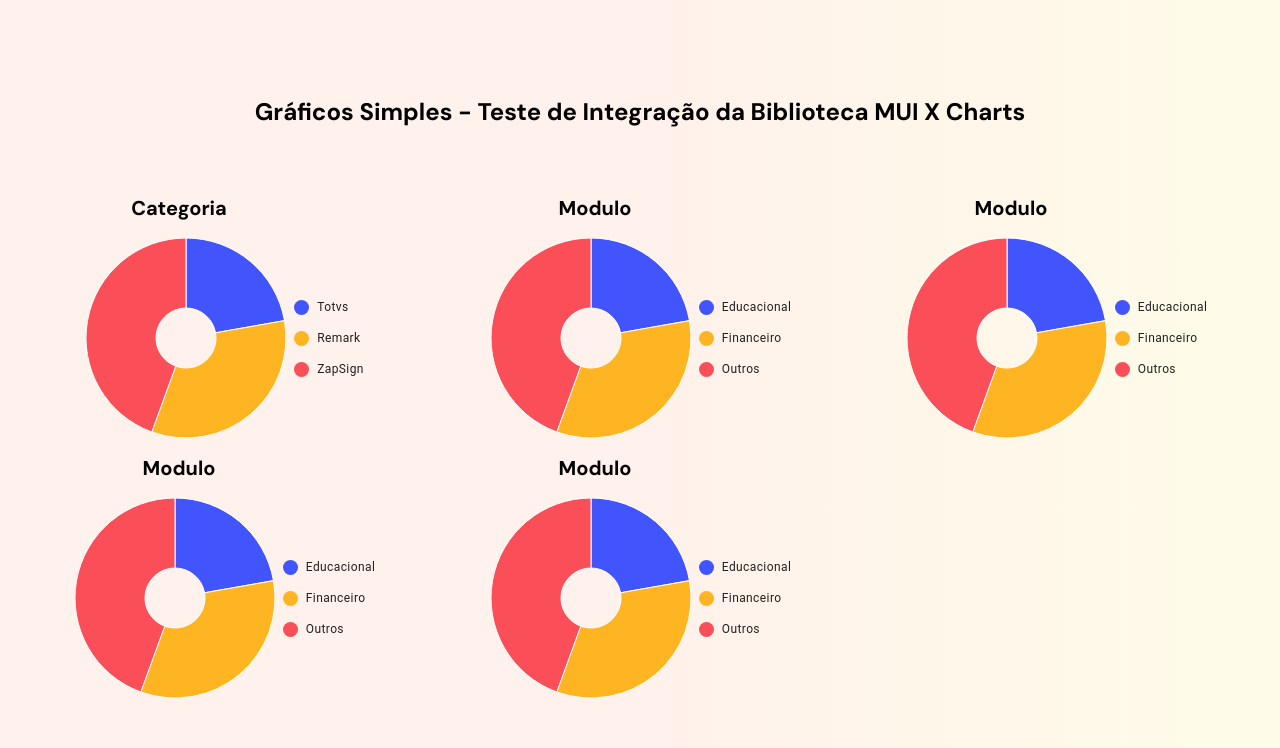
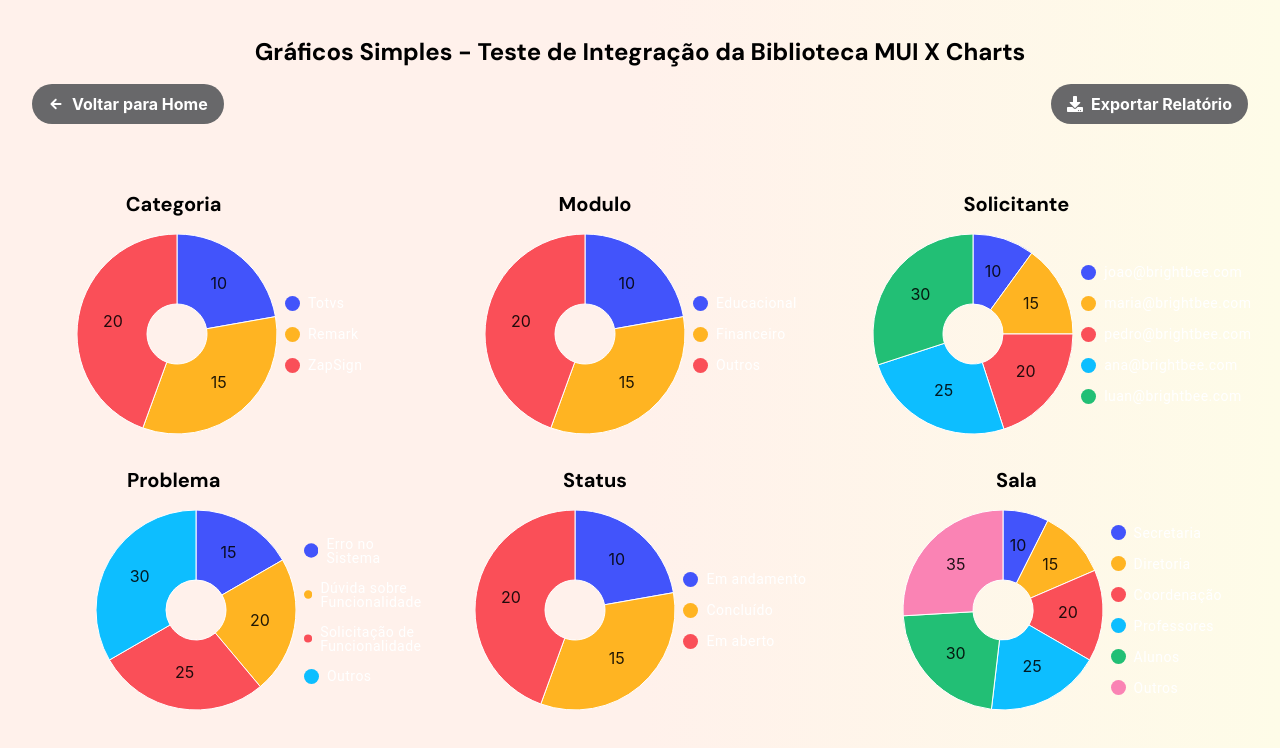
Before and after one commit to jp066/chamados-internos, a React (Create React App) app: page / in a window 1280 px wide. Shown: the top 748 px of the page. Built offline with nearby package versions, Linux system fonts and the light colour scheme; no server answers.

Commit message:
feat: adicionando funcionalidade de exportar relatorio em pdf

```diff
--- a/package.json
+++ b/package.json
@@ -20,6 +20,7 @@
     "flowbite-react": "^0.12.9",
     "iconoir-react": "^7.11.0",
     "motion": "^12.23.18",
+    "pdf-lib": "^1.17.1",
     "react": "^19.1.1",
     "react-dom": "^19.1.1",
     "react-dropzone": "^14.3.8",
--- a/src/App.css
+++ b/src/App.css
@@ -139,3 +139,12 @@ body:not(.dark) .custom-modal-small {
   font-weight: "semi-bold";
   border-radius: 9999px;
 }
+
+.swal-wide {
+  background-color: rgb(30 41 59) !important;
+  color: rgb(255, 255, 255) !important;
+  width: 600px !important;
+  max-width: 90% !important;
+  font-size: 1.2rem !important;
+  border-radius: 25px !important;
+}
--- a/src/components/charts/charts_simple.jsx
+++ b/src/components/charts/charts_simple.jsx
@@ -1,15 +1,56 @@
 import { PieChart } from "@mui/x-charts/PieChart";
-import Box from "@mui/material/Box";
-
+import { FaDownload } from "react-icons/fa";
+import { IoMdArrowRoundBack } from "react-icons/io";
+import { useNavigate } from "react-router-dom";
+import {
+  dataCategory,
+  dataModule,
+  dataRequester,
+  dataProblem,
+  dataStatus,
+  dataRoom,
+} from "../../utils/mocks";
 
 export function ChartSimple() {
+  const navigate = useNavigate();
+  // Dados fictícios para os gráficos de pizza.
+  // Os dados verdadeiros vem do firestore.
+  // Serão primeiro processados por uma funcção que os retornará no formato abaixo.
+  // Um array de objetos com id, value e label.
+  const legendSxGlobal = {
+    fontSize: 14,
+    color: "#ffffff", // texto da legenda
+  };
   return (
-    <div className="min-h-screen bg-gradient-to-r from-brightbee-50 via-brightbee-50 to-yellow-50 dark:from-brightbeeDark-1 dark:via-brightbeeDark-13 dark:to-brightbeeDark-1 transition-colors duration-500 p-4">
-      <h1 className="text-center font-sans font-bold text-2xl mt-20 text-brightbeeDark-900 dark:text-white">
+    <div
+      className={`
+        min-h-screen bg-gradient-to-r from-brightbee-50 via-brightbee-50 to-yellow-50 dark:from-brightbeeDark-1
+        dark:via-brightbeeDark-13 dark:to-brightbeeDark-1 transition-colors duration-500 p-4`}
+    >
+      <h1 className="text-center font-sans font-bold text-2xl mt-5 text-brightbeeDark-900 dark:text-white">
         Gráficos Simples - Teste de Integração da Biblioteca MUI X Charts
       </h1>
-      <div className="flex items-stretch grid grid-cols-3 mt-[50px]">
-        <Box width="100%">
+      <div className="flex justify-between ml-4 mr-4 mt-4">
+        <button
+          className="bg-brightbeeDark-15 hover:bg-brightbeeDark-13 text-white font-bold py-2 px-4 rounded-full transition-colors duration-300 flex items-center"
+          onClick={() => {
+            navigate("/");
+          }}
+        >
+          <IoMdArrowRoundBack className="inline-block mr-2" />
+          Voltar para Home
+        </button>
+        <button
+          className="bg-brightbeeDark-15 hover:bg-brightbeeDark-13 text-white font-bold py-2 px-4 rounded-full transition-colors duration-300 flex items-center"
+          onClick={() => {}}
+        >
+          <FaDownload className="inline-block mr-2" />
+          Exportar Relatório
+        </button>
+      </div>
+      <div
+        className="flex items-stretch grid mt-[50px] sm:grid-cols-1 md:grid-cols-3 lg:grid-cols-3 xl:grid-cols-3 gap-4">
+        <div className="chart-container">
           <h1 className="text-center mr-[90px] mb-4 font-sans font-bold text-xl mt-4 text-brightbeeDark-900 dark:text-white">
             Categoria
           </h1>
@@ -17,20 +58,20 @@ export function ChartSimple() {
             className="ml-[10px]"
             series={[
               {
-                data: [
-                  { id: 0, value: 10, label: "Totvs" },
-                  { id: 1, value: 15, label: "Remark" },
-                  { id: 2, value: 20, label: "ZapSign" },
-                ],
                 innerRadius: 30,
                 outerRadius: 100,
+                data: dataCategory,
+                arcLabel: "value",
               },
             ]}
             width={200}
             height={200}
+            slotProps={{
+              legend: { sx: legendSxGlobal, position: "bottom" },
+            }}
           />
-        </Box>
-        <Box width="100%">
+        </div>
+        <div className="chart-container">
           <h1 className="text-center mr-[90px] mb-4 font-sans font-bold text-xl mt-4 text-brightbeeDark-900 dark:text-white">
             Modulo
           </h1>
@@ -38,82 +79,103 @@ export function ChartSimple() {
             className="ml-[10px]"
             series={[
               {
-                data: [
-                  { id: 0, value: 10, label: "Educacional" },
-                  { id: 1, value: 15, label: "Financeiro" },
-                  { id: 2, value: 20, label: "Outros" },
-                ],
+                data: dataModule,
                 innerRadius: 30,
                 outerRadius: 100,
+                arcLabel: "value",
               },
             ]}
             width={200}
             height={200}
+            slotProps={{
+              legend: { sx: legendSxGlobal, position: "bottom" },
+            }}
           />
-        </Box>
-        <Box width="100%">
+        </div>
+        <div className="chart-container">
           <h1 className="text-center mr-[90px] mb-4 font-sans font-bold text-xl mt-4 text-brightbeeDark-900 dark:text-white">
-            Modulo
+            Solicitante
           </h1>
           <PieChart
             className="ml-[10px]"
             series={[
               {
-                data: [
-                  { id: 0, value: 10, label: "Educacional" },
-                  { id: 1, value: 15, label: "Financeiro" },
-                  { id: 2, value: 20, label: "Outros" },
-                ],
+                data: dataRequester,
                 innerRadius: 30,
                 outerRadius: 100,
+                arcLabel: "value",
               },
             ]}
             width={200}
             height={200}
+            slotProps={{
+              legend: { sx: legendSxGlobal, position: "bottom" },
+            }}
           />
-        </Box>
-        <Box width="100%">
+        </div>
+        <div className="chart-container">
           <h1 className="text-center mr-[90px] mb-4 font-sans font-bold text-xl mt-4 text-brightbeeDark-900 dark:text-white">
-            Modulo
+            Problema
+          </h1>
+          <PieChart
+            className="ml-[80px]"
+            series={[
+              {
+                data: dataProblem,
+                innerRadius: 30,
+                outerRadius: 100,
+                arcLabel: "value",
+              },
+            ]}
+            width={200}
+            height={200}
+            slotProps={{
+              legend: { sx: legendSxGlobal, position: "bottom" },
+            }}
+          />
+        </div>
+        <div className="chart-container">
+          <h1 className="text-center mr-[90px] mb-4 font-sans font-bold text-xl mt-4 text-brightbeeDark-900 dark:text-white">
+            Status
           </h1>
           <PieChart
             className="ml-[10px]"
             series={[
               {
-                data: [
-                  { id: 0, value: 10, label: "Educacional" },
-                  { id: 1, value: 15, label: "Financeiro" },
-                  { id: 2, value: 20, label: "Outros" },
-                ],
+                data: dataStatus,
                 innerRadius: 30,
                 outerRadius: 100,
+                arcLabel: "value",
               },
             ]}
             width={200}
             height={200}
+            slotProps={{
+              legend: { sx: legendSxGlobal, position: "bottom" },
+            }}
           />
-        </Box>{" "}
-        <Box width="100%">
+        </div>{" "}
+        <div className="chart-container">
           <h1 className="text-center mr-[90px] mb-4 font-sans font-bold text-xl mt-4 text-brightbeeDark-900 dark:text-white">
-            Modulo
+            Sala
           </h1>
           <PieChart
             className="ml-[10px]"
             series={[
               {
-                data: [
-                  { id: 0, value: 10, label: "Educacional" },
-                  { id: 1, value: 15, label: "Financeiro" },
-                  { id: 2, value: 20, label: "Outros" },
-                ],
+                data: dataRoom,
                 innerRadius: 30,
                 outerRadius: 100,
+                arcLabel: "value",
               },
             ]}
             width={200}
             height={200}
+            slotProps={{
+              legend: { sx: legendSxGlobal, position: "bottom" },
+            }}
           />
-        </Box>
+        </div>
       </div>
     </div>
   );
--- a/src/services/firestoreService.js
+++ b/src/services/firestoreService.js
@@ -165,14 +165,16 @@ export async function reportSimple(limiteAlcancado, setLimiteAlcancado) {
   }
 }
 
+// essa
 export function reportMock() {
   return [
     {
-      id: "1",
-      usuario: "João Silva",
-      problema: "Erro ao acessar o sistema",
+      categoria: "Totvs",
+      modulo: "Educacional",
+      solicitante: "teste@brightbee.com.br",
+      problema: "Erro no sistema",
       status: "Aberto",
-      data: "01/10/2023 - 10:00",
+      sala: "Secretaria",
     },
     {
       id: "2",
@@ -182,4 +184,4 @@ export function reportMock() {
       data: "02/10/2023 - 11:00",
     },
   ];
-} // Mock para testes e desenvolvimento.
+}
--- /dev/null
+++ b/src/utils/mocks.js
@@ -0,0 +1,50 @@
+const dataCategory = [
+  { id: 0, value: 10, label: "Totvs" },
+  { id: 1, value: 15, label: "Remark" },
+  { id: 2, value: 20, label: "ZapSign" },
+];
+
+const dataModule = [
+  { id: 3, value: 10, label: "Educacional" },
+  { id: 4, value: 15, label: "Financeiro" },
+  { id: 5, value: 20, label: "Outros" },
+];
+
+const dataRequester = [
+  { id: 0, value: 10, label: "joao@brightbee.com" },
+  { id: 1, value: 15, label: "maria@brightbee.com" },
+  { id: 2, value: 20, label: "pedro@brightbee.com" },
+  { id: 3, value: 25, label: "ana@brightbee.com" },
+  { id: 4, value: 30, label: "luan@brightbee.com" },
+];
+
+const dataProblem = [
+  { id: 1, value: 15, label: "Erro no Sistema" },
+  { id: 2, value: 20, label: "Dúvida sobre Funcionalidade" },
+  { id: 3, value: 25, label: "Solicitação de Funcionalidade" },
+  { id: 4, value: 30, label: "Outros" },
+];
+
+const dataStatus = [
+  { id: 0, value: 10, label: "Em andamento" },
+  { id: 1, value: 15, label: "Concluído" },
+  { id: 2, value: 20, label: "Em aberto" },
+];
+
+const dataRoom = [
+  { id: 0, value: 10, label: "Secretaria" },
+  { id: 1, value: 15, label: "Diretoria" },
+  { id: 2, value: 20, label: "Coordenação" },
+  { id: 3, value: 25, label: "Professores" },
+  { id: 4, value: 30, label: "Alunos" },
+  { id: 5, value: 35, label: "Outros" },
+];
+
+export {
+  dataCategory,
+  dataModule,
+  dataRequester,
+  dataProblem,
+  dataStatus,
+  dataRoom,
+};
--- a/tailwind.config.js
+++ b/tailwind.config.js
@@ -37,6 +37,7 @@ module.exports = {
           12: "#5A5A5A",
           13: "#404041",
           14: "#ffc20e",
+          15: "#68686aff"
         },
         headerDark: {
           1: "#121212",
```
Also changed, not shown: src/components/charts/pdf_template.js (added), 1 other file (tests, documents, lock files or other folders).
